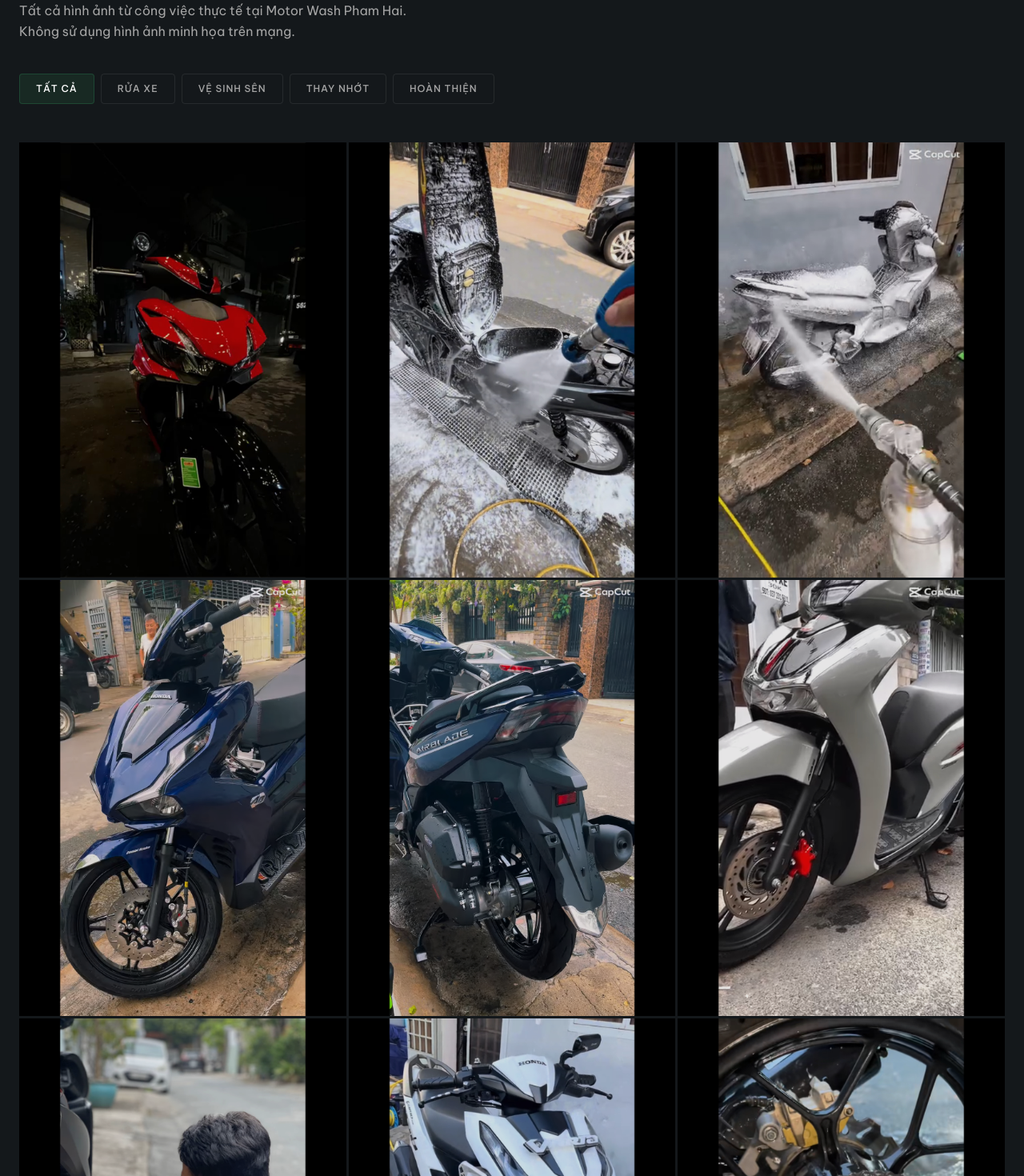
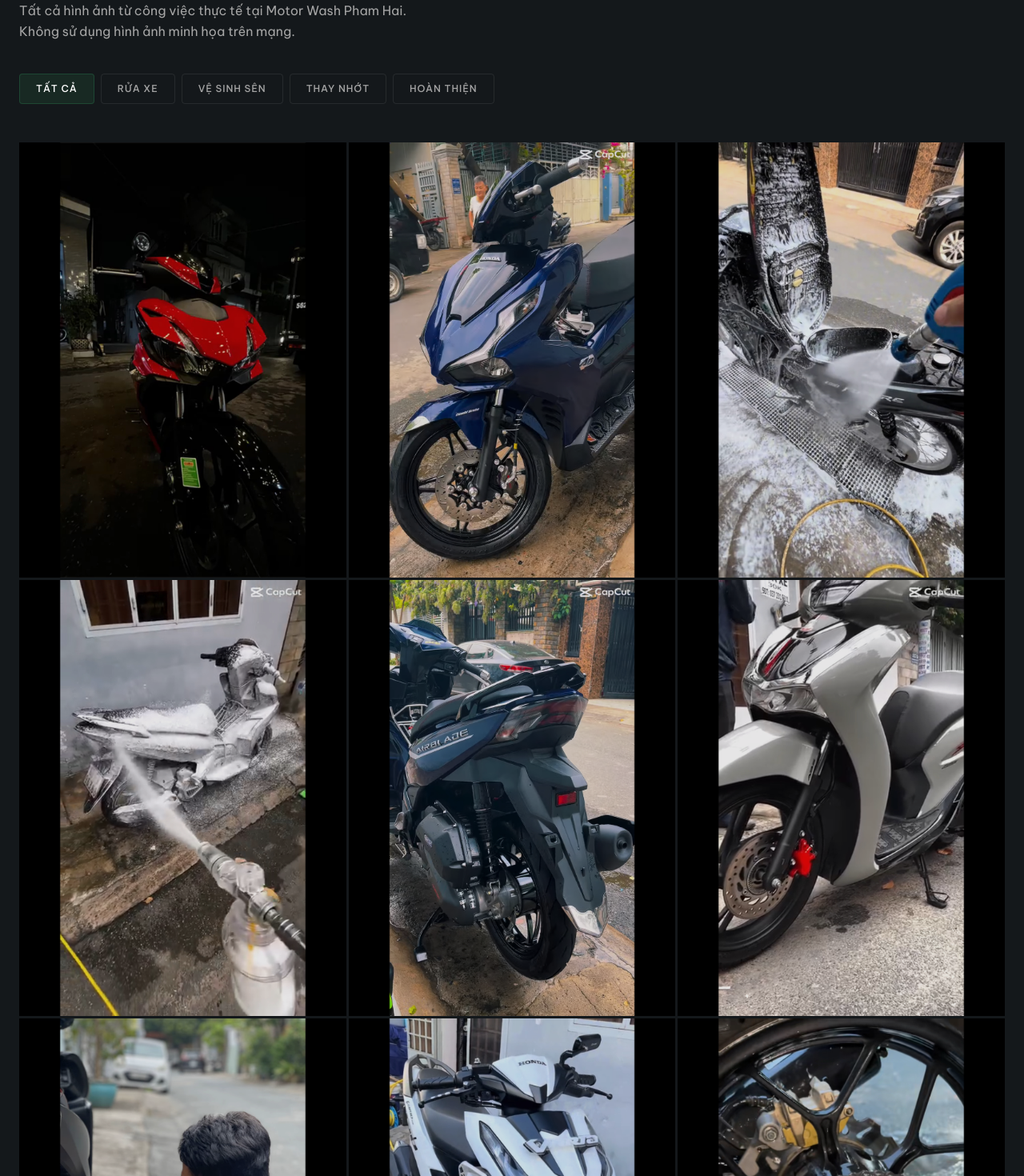
Before and after one commit to hoanglongngu77-blip/phamhaiwash, a React (Vite) app: page / in a window 1280 px wide. Shown: the part 5170-6640 px from the top of the page at 80% size. Built offline with nearby package versions, Linux system fonts and the light colour scheme.

Commit message:
Update assets.ts

```diff
--- a/src/data/assets.ts
+++ b/src/data/assets.ts
@@ -11,9 +11,9 @@ export const assets = {
   },
   gallery: [
     { src: '/gallery-bike-01.jpg', label: 'Rửa Xe Cẩn Thận', category: 'rua-xe' },
+    { src: '/gallery-bike-02.jpg', label: 'Hoàn Thiện Tuyệt Đối', category: 'hoan-thien' },
     { src: '/1service-basic-wash.jpg', label: 'Dung Dịch Detailing', category: 'rua-xe' },
     { src: '/service-detailing-engine(2).jpg', label: 'Phủ Bọt Tuyết', category: 'rua-xe' },
-    { src: '/gallery-bike-02.jpg', label: 'Hoàn Thiện Tuyệt Đối', category: 'hoan-thien' },
     { src: '/gallery-bike-06.jpg', label: 'Bảo Dưỡng Hệ Thống Sên', category: 've-sinh-sen' },
     { src: '/gallery-bike-03.jpg', label: 'Độ Bóng Xuất Sắc', category: 'hoan-thien' },
     { src: '/service-oil-change-01.jpg', label: 'Thay Nhớt Chính Hãng', category: 'thay-nhot' },
```
